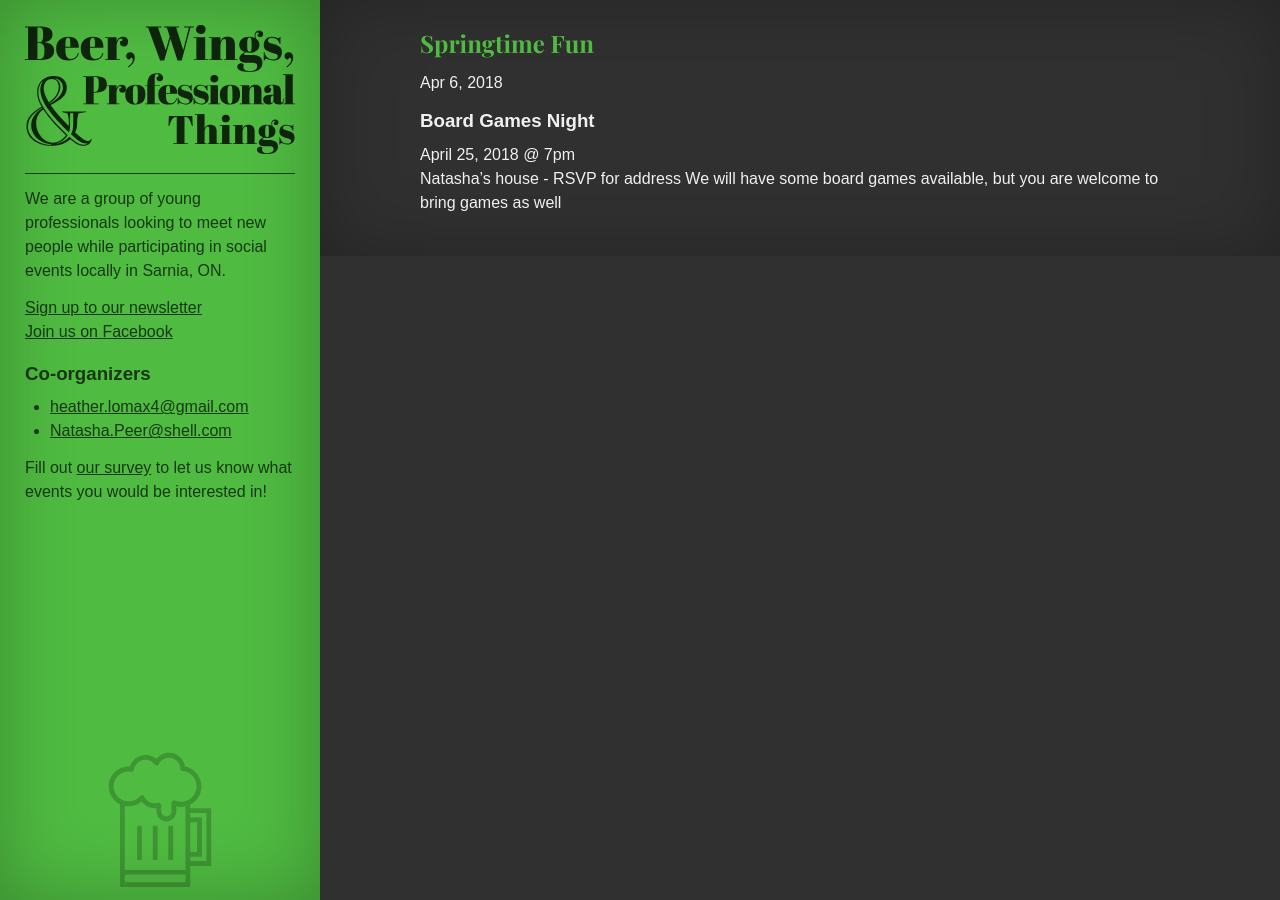
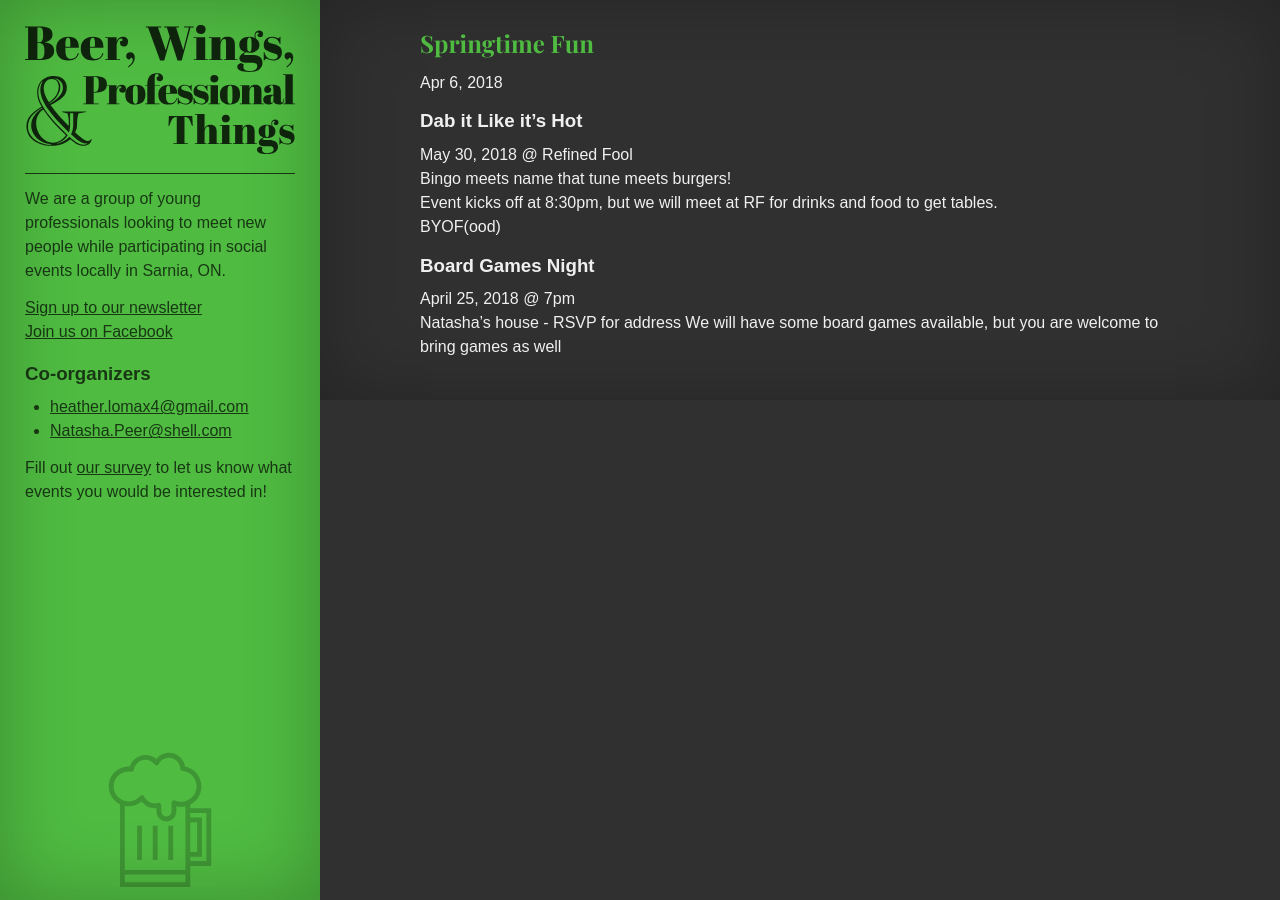
Before and after one commit to ccmorris/bwpt.beer, a Jekyll site: the page built from _posts/2018-04-06-springtime-fun.md, in a window 1280 px wide. Built offline with Jekyll 4.4.1, drawn with Linux system fonts in a browser that asks for light colours; some web fonts are replaced; our own code applies the rules of GitHub Pages for plain Markdown files.

Commit message:
one more spring event

```diff
--- a/_posts/2018-04-06-springtime-fun.md
+++ b/_posts/2018-04-06-springtime-fun.md
@@ -1,6 +1,13 @@
 ---
 title: Springtime Fun
 ---
+
+### Dab it Like it's Hot
+
+May 30, 2018 @ Refined Fool
+Bingo meets name that tune meets burgers!
+Event kicks off at 8:30pm, but we will meet at RF for drinks and food to get tables.
+BYOF(ood)
 
 ### Board Games Night
 
```
